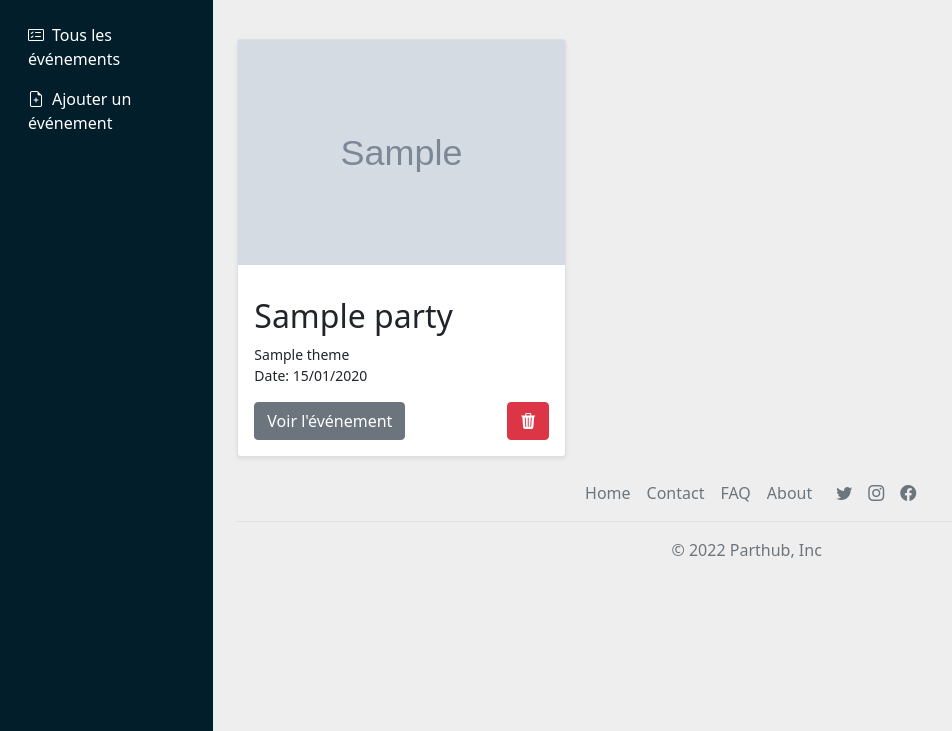
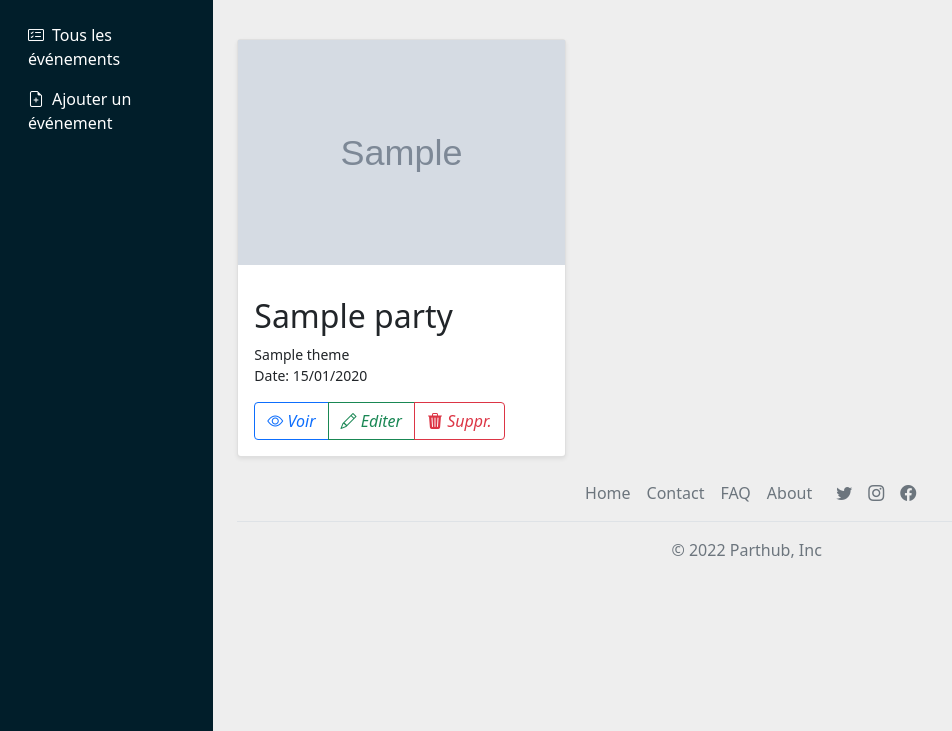
Before and after one commit to Arnaud-BERTRAND33/PartHub, a PHP site: template src/View/Dashboard/dashboard.html.twig in a window 1280 px wide. Shown: the part 69-800 px from the top of the page, without its empty margins (0-952 px from the left). Run offline with PHP 8.4, Linux system fonts and the light colour scheme; the template is opened without the code that fills it: most values are stand-ins (such as "Sample title", 1, 10 or a date in 2020); grey boxes marked "Sample" are stand-in pictures; some libraries are stand-ins or nearby versions.

Commit message:
Dashboard

```diff
--- a/src/Controller/AbstractController.php
+++ b/src/Controller/AbstractController.php
@@ -35,6 +35,6 @@ abstract class AbstractController
         $this->twig->addGlobal('user', $this->user);
 
         // add global du bout d'url
-        $this->twig->addGlobal('current_uri', $_SERVER['PATH_INFO']);
+        $this->twig->addGlobal('current_uri', $_SERVER['PATH_INFO'] ?? null);
     }
 }
--- a/src/View/Dashboard/dashboard.html.twig
+++ b/src/View/Dashboard/dashboard.html.twig
@@ -8,19 +8,18 @@
         {% for party in partys %}
         <div class="col">
             <div class="card shadow-sm">
-                <img src="/upload/{{ party.picture }}" width="100%" height="225">
+                <img src="/uploads/{{ party.picture }}" width="100%" height="225">
                 <div class="card-body">
                     <p class="card-text">
-                    <h2>{{ party.name }}</h2>
+                    <h2>{{ party.title }}</h2>
                     <small class="d-block">{{ party.theme }}</small>
                     <small class="d-block">Date: {{ party.date|date("d/m/Y") }}</small>
                     </p>
                     <div class="d-flex justify-content-between align-items-center">
-                        <div>
-                            <a class="btn btn-secondary" role="button" href="/party/dashboard?party_id={{ party.id }}">Voir l'événement</a>
-                        </div>
-                        <div>
-                            <a class="btn btn-danger" role="button" href="#"><i class="bi bi-trash3-fill"></i></a>
+                        <div class="btn-group" role="group" aria-label="Basic outlined example">
+                            <a class="btn btn-outline-primary" role="button" href="/party/dashboard?party_id={{ party.id }}"><i class="bi bi-eye"> Voir</i></a>
+                            <a class="btn btn-outline-success" role="button" href="/party/update?party_id={{ party.id }}"><i class="bi bi-pencil"> Editer</i></a>
+                            <a class="btn btn-outline-danger" role="button" href="/party/delete?party_id={{ party.id }}"><i class="bi bi-trash3-fill"> Suppr.</i></a>
                         </div>
                     </div>
                 </div>
--- a/src/View/layout.html.twig
+++ b/src/View/layout.html.twig
@@ -58,7 +58,7 @@
                     <ul class="nav nav-pills flex-column mb-auto">
                         <li class="nav-item"> <a href="/dashboard" class="nav-link text-white {% if current_uri starts with '/dashboard' %}active{% endif %}"> <i class="bi bi-card-checklist "></i><span class="ms-2">Tous les évènements</span> </a> </li>
                         <li class="nav-item"> <a class="nav-link text-white {% if current_uri starts with '/party/dashboard' %}active{% endif %} " aria-current="page" href="/party/dashboard?party_id={{ party_id }}"> <i class="bi bi-speedometer2"></i><span class="ms-2">Dashboard</span></a> </li>
-                        <li class="nav-item"> <a href="party/view?party_id={{ party_id }}" class="nav-link text-white {% if current_uri starts with 'party/view' %}active{% endif %}"> <i class="bi bi-cup-straw"></i><span class="ms-2">Soirée</span> </a> </li>
+                        <li class="nav-item"> <a href="/party/view?party_id={{ party_id }}" class="nav-link text-white {% if current_uri starts with 'party/view' %}active{% endif %}"> <i class="bi bi-cup-straw"></i><span class="ms-2">Soirée</span> </a> </li>
                         <li class="nav-item"> <a href="/party/shopping-list?party_id={{ party_id }}" class="nav-link text-white {% if current_uri starts with '/party/shopping-list' %}active{% endif %} "> <i class="bi bi-cart2"></i><span class="ms-2">Liste des achats</span> </a> </li>
                         <li class="nav-item"> <a href="/party/budget?party_id={{ party_id }}" class="nav-link text-white {% if current_uri starts with '/party/budget' %}active{% endif %}"> <i class="bi bi-currency-euro"></i><span class="ms-2">Budget</span> </a> </li>
                         <li class="nav-item"> <a href="/party/guests?party_id={{ party_id }}" class="nav-link text-white {% if current_uri starts with '/party/guests' %}active{% endif %}"> <i class="bi bi-people-fill"></i><span class="ms-2">Participants</span> </a> </li>
--- a/src/routes.php
+++ b/src/routes.php
@@ -16,6 +16,7 @@ return [
     'dashboard' => ['DashboardController', 'dashboard',],
     'party/dashboard' => ['PartyDashboardController', 'partyDashboard', ['party_id']],
     'party/add' => ['PartyController', 'add'],
+    'party/delete' => ['PartyController', 'delete',['party_id']],
     'party/view' => ['PartyController', 'view', ['party_id']],
     'party/shopping-list' => ['ShoppingListController', 'shoppingList', ['party_id']],
     'party/guests' => ['GuestsController', 'guests', ['party_id']],
```
Also changed, not shown: src/Controller/PartyController.php (+7 -0 lines), src/Model/PartyManager.php (+7 -0 lines).
